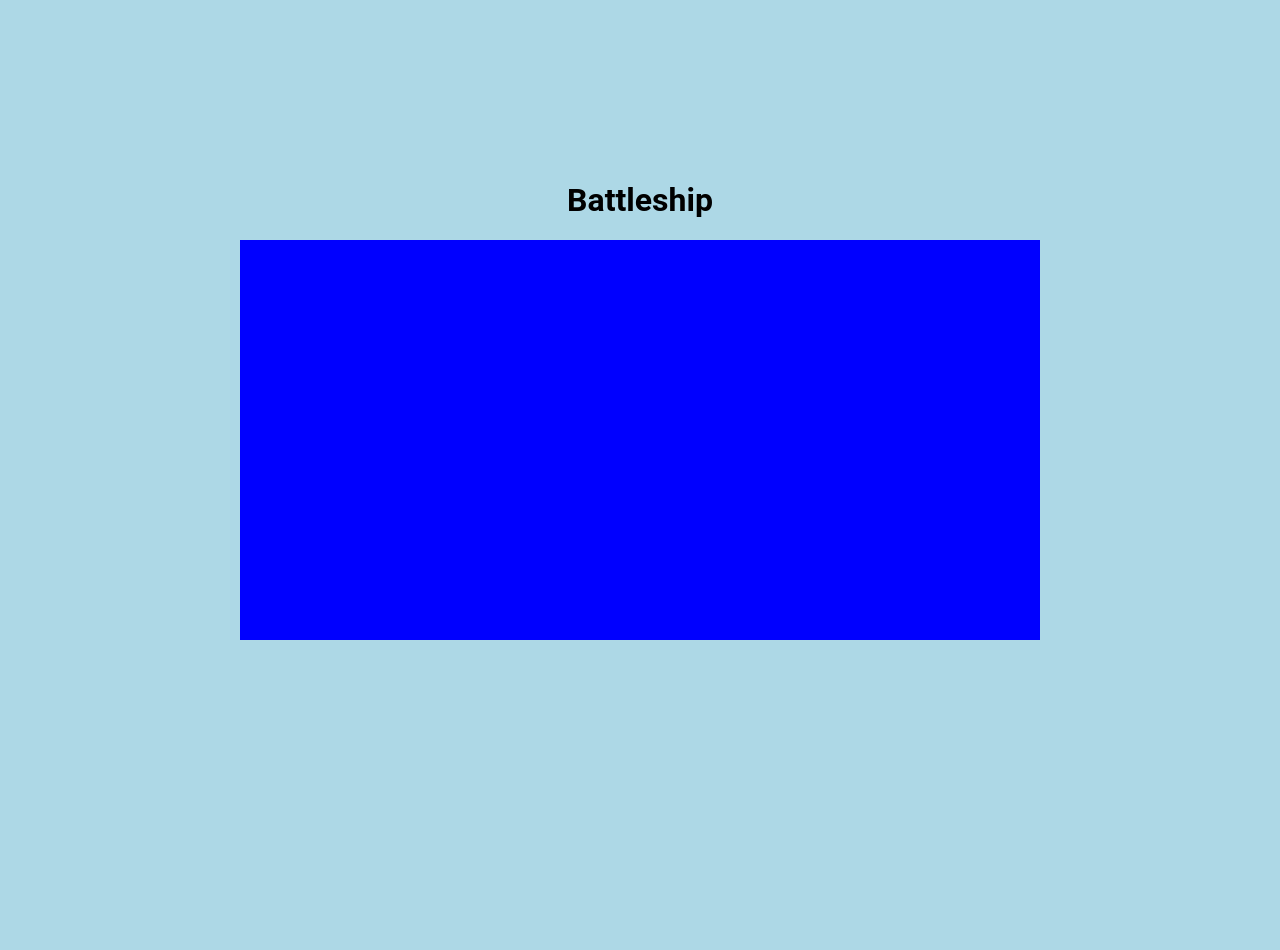
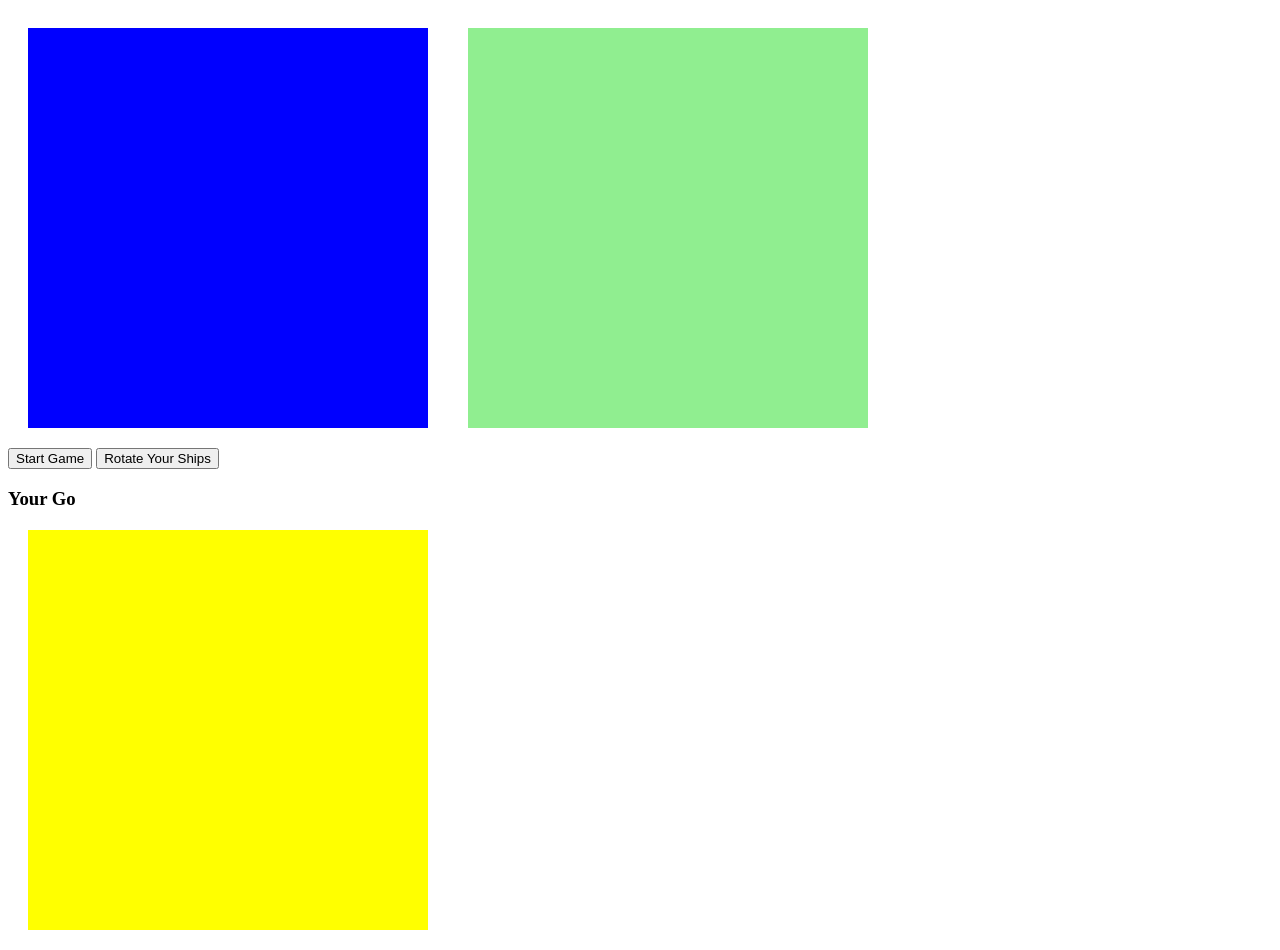
Before and after one commit to DarkNerevar/Team2-Project-1, a plain HTML site: page Project1/index.html in a window 1280 px wide. Before the commit the page ends 800 px from the top, so only its background shows below. Drawn offline with Linux system fonts and the light colour scheme.

Commit message:
html, js code (not in use)

```diff
--- a/Project1/index.html
+++ b/Project1/index.html
@@ -1,20 +1,32 @@
 <!DOCTYPE html>
-<html lang="en">
+<html lang="en" dir="ltr">
   <head>
-    <meta charset="UTF-8" />
-    <title>Battleship</title>
-    <meta name="viewport" content="width=device-width, initial-scale=1.0" />
+    <meta charset="utf-8">
+    <title>Battle Ships</title>
     <link rel="stylesheet" href="style.css">
-    <script src="game.js"></script>
+    <script src="app.js" charset="utf-8"></script>
   </head>
   <body>
-      <h1>Battleship</h1>
-        <div class="container">
-          <div class="board board1"></div>
-          <div class="board board2"></div>
-        </div>
 
-        <div class="grid-display"></div>
+    <div class="container">
+        <div class="grid grid-user"></div>
+        <div class="grid grid-computer"></div>
+    </div>
+
+    <div class="hidden-info">
+      <button id="start">Start Game</button>
+      <button id="rotate">Rotate Your Ships</button>
+      <h3 id="whose-go">Your Go</h3>
+      <h3 id="info"></h3>
+    </div>
+
+    <div class="grid-display">
+      <div class="ship destroyer-container" draggable="true"><div id="destroyer-0"></div><div id="destroyer-1"></div></div>
+      <div class="ship submarine-container" draggable="true"><div id="submarine-0"></div><div id="submarine-1"></div><div id="submarine-2"></div></div>
+      <div class="ship cruiser-container" draggable="true"><div id="cruiser-0"></div><div id="cruiser-1"></div><div id="cruiser-2"></div></div>
+      <div class="ship battleship-container" draggable="true"><div id="battleship-0"></div><div id="battleship-1"></div><div id="battleship-2"></div><div id="battleship-3"></div></div>
+      <div class="ship carrier-container" draggable="true"><div id="carrier-0"></div><div id="carrier-1"></div><div id="carrier-2"></div><div id="carrier-3"></div><div id="carrier-4"></div></div>
+    </div>
 
   </body>
 </html>
--- a/Project1/style.css
+++ b/Project1/style.css
@@ -1,36 +1,33 @@
-
-body{
-    background: lightblue;
-    font-family: 'Roboto', sans-serif;
-    display: flex;
-    flex-direction: column;
-    align-items: center;
-    justify-content: center;
-    height: 100vh;
-    overflow: hidden;
-    margin: 0;
-}
-
-.container{
+.container {
     display: flex;
   }
 
-.board1{
+  .grid-user {
     width: 400px;
     height: 400px;
     display: flex;
     flex-wrap: wrap;
-   background-color: blue
+    background-color: blue;
+    margin: 20px;
   }
 
-.board2{
+  .grid div {
+    width: 40px;
+    height: 40px;
+  }
+
+  .grid-computer {
     width: 400px;
     height: 400px;
     display: flex;
     flex-wrap: wrap;
-    background-color: blue
+    background-color: lightgreen;
+    margin: 20px;
   }
 
-.grid div{
-    width: 40px
+  .grid-display {
+    width: 400px;
+    height: 400px;
+    margin: 20px;
+    background-color: yellow;
   }
```
Also changed, not shown: 1 other file. Lines whose indentation alone changed are shown as unchanged.
